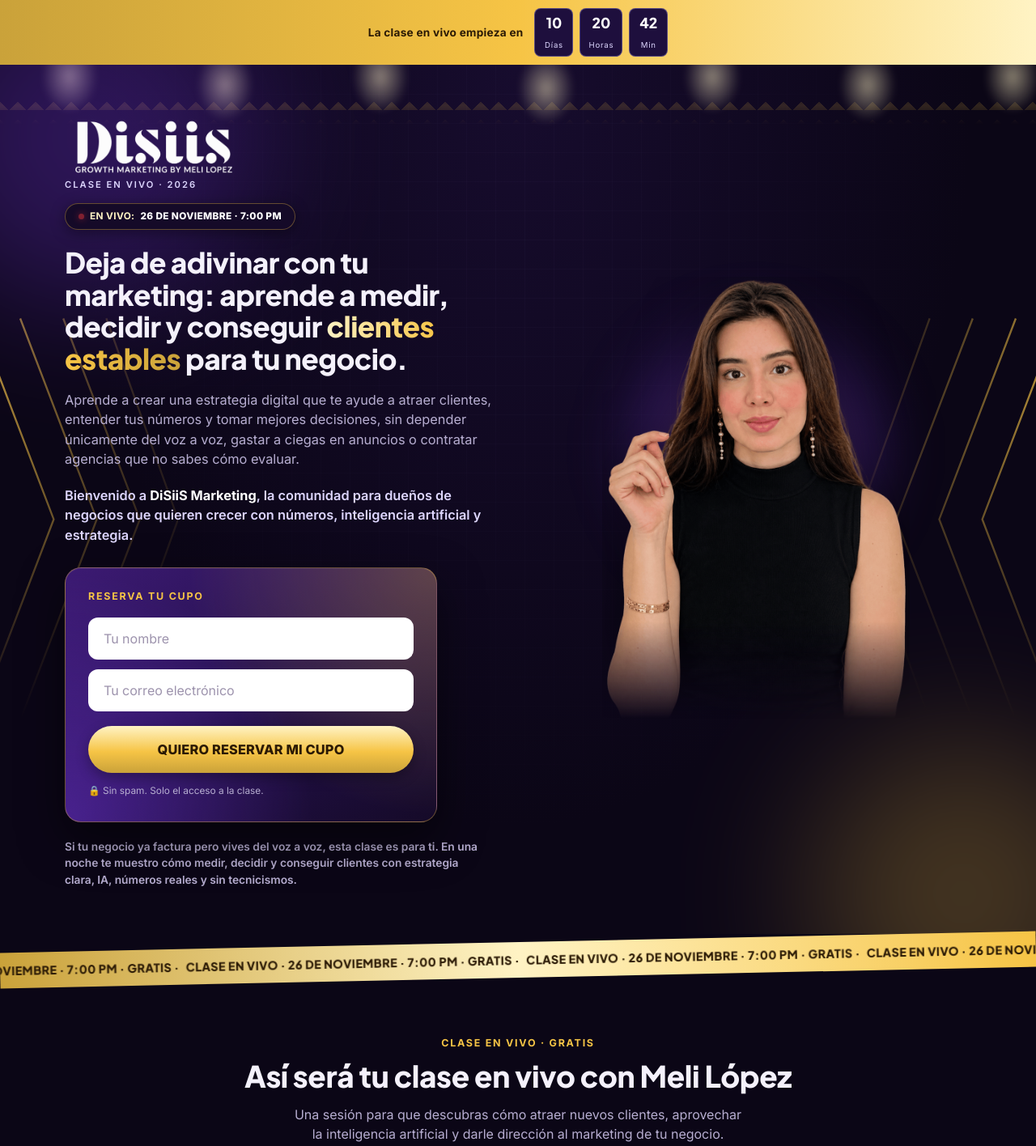
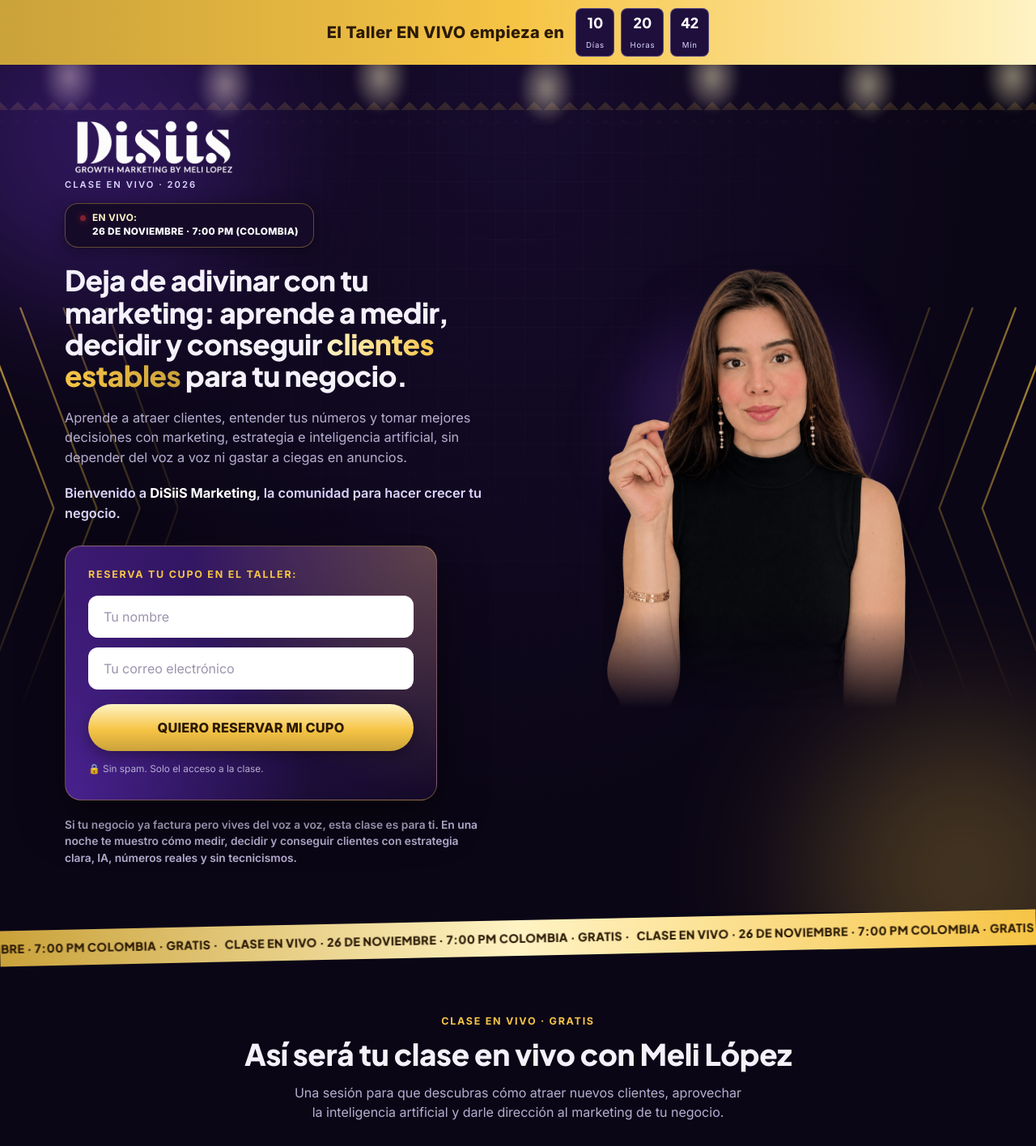
Before and after one commit to DiSiiS-Growth-Marketing/meli-clase-en-vivo, a plain HTML site: page index.html in a window 1280 px wide. Shown: the top 1416 px of the page at 81% size. Drawn offline with Linux system fonts and the light colour scheme.

Commit message:
Tweak hero copy: badge, topbar label, form eyebrow, marquee, subtitle
- Hero badge now reads "EN VIVO:" / "26 DE NOVIEMBRE · 7:00 PM (COLOMBIA)"
  on two lines
- Topbar label updated to "El Taller EN VIVO empieza en" with a larger
  font on both mobile and desktop
- Signup form eyebrow now reads "RESERVA TU CUPO EN EL TALLER:"
- Marquee now shows "7:00 PM COLOMBIA"
- Hero subtitle rewritten to the shorter DiSiiS-focused copy

Co-Authored-By: Claude Sonnet 5 <noreply@anthropic.com>

```diff
--- a/index.html
+++ b/index.html
@@ -30,7 +30,7 @@ fbq('track', 'PageView');
 
   <!-- Countdown bar -->
   <div class="topbar">
-    <span class="topbar-label">La clase en vivo empieza en</span>
+    <span class="topbar-label">El Taller EN VIVO empieza en</span>
     <div class="topbar-timer" id="topbar-timer" aria-live="polite">
       <div class="timer-box"><span id="t-days">00</span><small>Días</small></div>
       <div class="timer-box"><span id="t-hours">00</span><small>Horas</small></div>
@@ -95,7 +95,8 @@ fbq('track', 'PageView');
         </div>
 
         <div class="hero-badge-pill">
-          <span class="dot"></span> EN VIVO: <strong>26 DE NOVIEMBRE · 7:00 PM</strong>
+          <span class="dot"></span>
+          <span>EN VIVO:<br><strong>26 DE NOVIEMBRE · 7:00 PM (COLOMBIA)</strong></span>
         </div>
 
         <h1 class="hero-title">
@@ -103,17 +104,15 @@ fbq('track', 'PageView');
           <span class="grad-text">clientes estables</span> para tu negocio.
         </h1>
         <p class="hero-sub">
-          Aprende a crear una estrategia digital que te ayude a atraer clientes, entender tus números
-          y tomar mejores decisiones, sin depender únicamente del voz a voz, gastar a ciegas en anuncios
-          o contratar agencias que no sabes cómo evaluar.
+          Aprende a atraer clientes, entender tus números y tomar mejores decisiones con marketing,
+          estrategia e inteligencia artificial, sin depender del voz a voz ni gastar a ciegas en anuncios.
         </p>
         <p class="hero-sub hero-welcome">
-          Bienvenido a <strong>DiSiiS Marketing</strong>, la comunidad para dueños de negocios que quieren
-          crecer con números, inteligencia artificial y estrategia.
+          Bienvenido a <strong>DiSiiS Marketing</strong>, la comunidad para hacer crecer tu negocio.
         </p>
 
         <div class="hero-signup-card" id="hero-signup-card">
-          <p class="section-eyebrow">RESERVA TU CUPO</p>
+          <p class="section-eyebrow">RESERVA TU CUPO EN EL TALLER:</p>
           <form method="post" action="https://systeme.io/embedded/46632346/subscription" class="signup-form">
             <div class="form-row">
               <input type="text" name="surname" placeholder="Tu nombre" required class="form-input">
@@ -141,10 +140,10 @@ fbq('track', 'PageView');
   <!-- MARQUEE -->
   <div class="marquee">
     <div class="marquee-track">
-      <span>CLASE EN VIVO&nbsp;·&nbsp;26 DE NOVIEMBRE&nbsp;·&nbsp;7:00 PM&nbsp;·&nbsp;GRATIS&nbsp;·</span>
-      <span>CLASE EN VIVO&nbsp;·&nbsp;26 DE NOVIEMBRE&nbsp;·&nbsp;7:00 PM&nbsp;·&nbsp;GRATIS&nbsp;·</span>
-      <span>CLASE EN VIVO&nbsp;·&nbsp;26 DE NOVIEMBRE&nbsp;·&nbsp;7:00 PM&nbsp;·&nbsp;GRATIS&nbsp;·</span>
-      <span>CLASE EN VIVO&nbsp;·&nbsp;26 DE NOVIEMBRE&nbsp;·&nbsp;7:00 PM&nbsp;·&nbsp;GRATIS&nbsp;·</span>
+      <span>CLASE EN VIVO&nbsp;·&nbsp;26 DE NOVIEMBRE&nbsp;·&nbsp;7:00 PM COLOMBIA&nbsp;·&nbsp;GRATIS&nbsp;·</span>
+      <span>CLASE EN VIVO&nbsp;·&nbsp;26 DE NOVIEMBRE&nbsp;·&nbsp;7:00 PM COLOMBIA&nbsp;·&nbsp;GRATIS&nbsp;·</span>
+      <span>CLASE EN VIVO&nbsp;·&nbsp;26 DE NOVIEMBRE&nbsp;·&nbsp;7:00 PM COLOMBIA&nbsp;·&nbsp;GRATIS&nbsp;·</span>
+      <span>CLASE EN VIVO&nbsp;·&nbsp;26 DE NOVIEMBRE&nbsp;·&nbsp;7:00 PM COLOMBIA&nbsp;·&nbsp;GRATIS&nbsp;·</span>
     </div>
   </div>
 
@@ -236,7 +235,7 @@ fbq('track', 'PageView');
   <div class="modal-overlay" id="signup-modal">
     <div class="modal-card" role="dialog" aria-modal="true" aria-labelledby="modal-title">
       <button type="button" class="modal-close" aria-label="Cerrar">&times;</button>
-      <p class="section-eyebrow" id="modal-title">RESERVA TU CUPO</p>
+      <p class="section-eyebrow" id="modal-title">RESERVA TU CUPO EN EL TALLER:</p>
       <form method="post" action="https://systeme.io/embedded/46632346/subscription" class="signup-form">
         <div class="form-row">
           <input type="text" name="surname" placeholder="Tu nombre" required class="form-input">
--- a/styles.css
+++ b/styles.css
@@ -40,7 +40,7 @@ img{max-width:100%; display:block;}
   text-align:center;
 }
 .topbar-label{
-  font-weight:700; font-size:.85rem; color:#2b1a05; letter-spacing:.02em;
+  font-weight:800; font-size:1.05rem; color:#2b1a05; letter-spacing:.02em;
 }
 .topbar-timer{display:flex; gap:8px;}
 .timer-box{
@@ -189,13 +189,14 @@ img{max-width:100%; display:block;}
   z-index:2;
   width:fit-content;
   margin: 14px auto 0;
-  white-space:nowrap;
   background: var(--bg-2);
   border:1px solid var(--gold-border);
   color: var(--gold-1);
   font-size:.74rem; font-weight:700; letter-spacing:.03em;
-  padding:7px 16px; border-radius:999px;
-  display:flex; align-items:center; gap:7px;
+  line-height:1.5;
+  padding:9px 18px; border-radius:16px;
+  display:flex; align-items:flex-start; gap:8px;
+  text-align:left;
   box-shadow: 0 4px 18px rgba(0,0,0,.4);
 }
 .hero-badge-pill strong{color:#fff; font-weight:800;}
@@ -204,6 +205,7 @@ img{max-width:100%; display:block;}
   box-shadow:0 0 8px #ff3b3b;
   animation: pulse 1.4s infinite;
   flex-shrink:0;
+  margin-top:5px;
 }
 
 .hero-title{
@@ -467,6 +469,7 @@ img{max-width:100%; display:block;}
 
 /* Desktop: two-column hero — copy + form on the left, photo on the right */
 @media (min-width:761px){
+  .topbar-label{font-size:1.25rem;}
   .hero{text-align:left;}
   .hero-inner{
     max-width:1120px;
```
